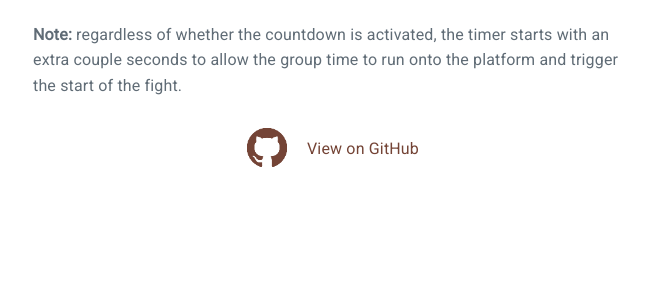
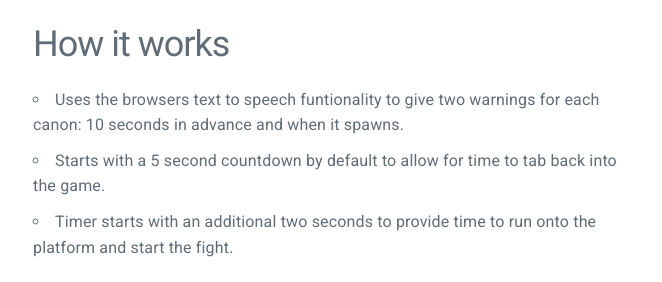
Before and after one commit to perrykaufman/sabetha-timer, a website built with webpack: page src/index.html in a window 1280 px wide. Shown: the part 560-842 px from the top of the page, without its empty margins (307-969 px from the left). Before the commit the page ends 800 px from the top, so only its background shows below. Built offline with nearby package versions, Linux system fonts and the light colour scheme.

Commit message:
added how it works section

```diff
--- a/src/index.html
+++ b/src/index.html
@@ -67,7 +67,14 @@
         </fieldset>
       </form>
 
-      <p><b>Note:</b> regardless of whether the countdown is activated, the timer starts with an extra couple seconds to allow the group time to run onto the platform and trigger the start of the fight.</p>
+      <section>
+        <h2>How it works</h2>
+        <ul>
+          <li>Uses the browsers text to speech funtionality to give two warnings for each canon: 10 seconds in advance and when it spawns.</li>
+          <li>Starts with a 5 second countdown by default to allow for time to tab back into the game.</li>
+          <li>Timer starts with an additional two seconds to provide time to run onto the platform and start the fight.</li>
+        </ul>
+      </section>
 
       <a class="github-link" href="https://github.com/perrykaufman/sabetha-timer" target="_blank">
         <img class="github-icon" src="images/github.png" alt="GitHub" />
```
